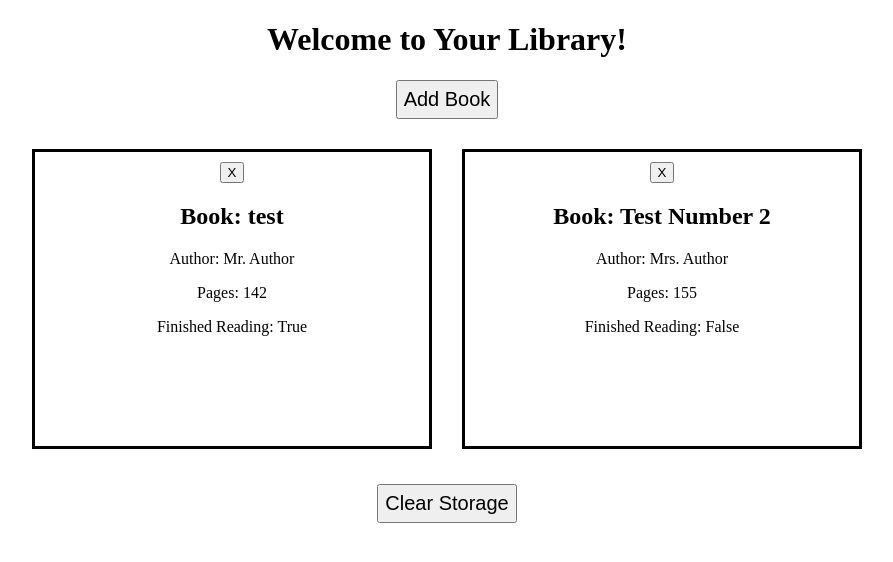
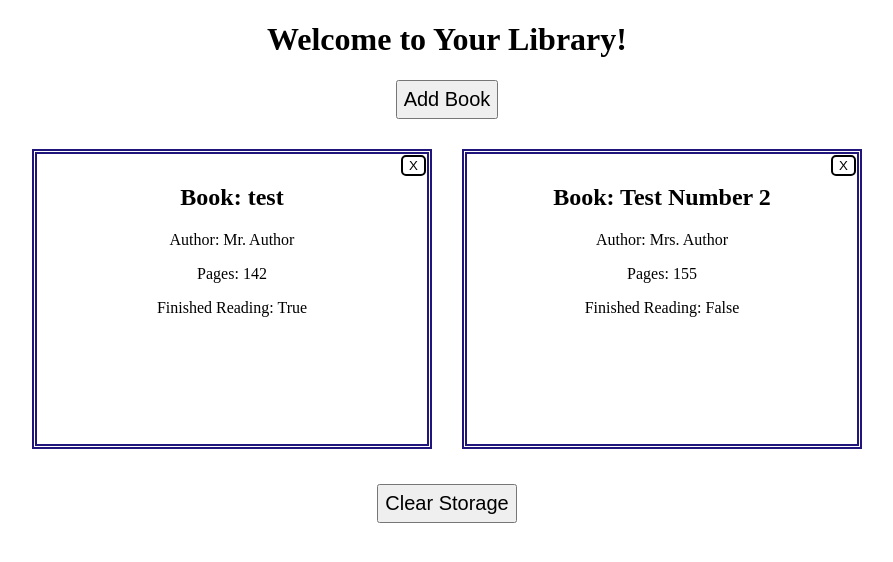
Before and after one commit to bollinca/library-react-version, a React (Create React App) app: page / in a window 1280 px wide. Shown: the top 562 px of the page, without its empty margins (193-1086 px from the left). Built offline with nearby package versions, Linux system fonts and the light colour scheme.

Commit message:
style delete button

```diff
--- a/src/BookCards/BookCard/BookCard.css
+++ b/src/BookCards/BookCard/BookCard.css
@@ -1,8 +1,16 @@
 .BookCard {
-  border: 3px solid black;
+  border: 5px double rgb(31, 21, 122);
   width: 400px;
   height: 300px;
   display: inline-block;
   margin: 10px 15px 15px 15px;
   padding: 10px;
 }
+
+.BookCard .deleteButton {
+  background-color: white;
+  border-radius: 5px;
+  border: black solid 2px;
+  float: right;
+  margin: -9px -9px 0px 0px;
+}
--- a/src/BookCards/BookCard/BookCard.js
+++ b/src/BookCards/BookCard/BookCard.js
@@ -5,6 +5,7 @@ const bookCard = (props) => {
   return (
     <div className='BookCard'>
       <button
+        className='deleteButton'
         onClick={props.clickedDelete}>X</button>
       <h2>Book: {props.title}</h2>
       <p>Author: {props.author}</p>
```
